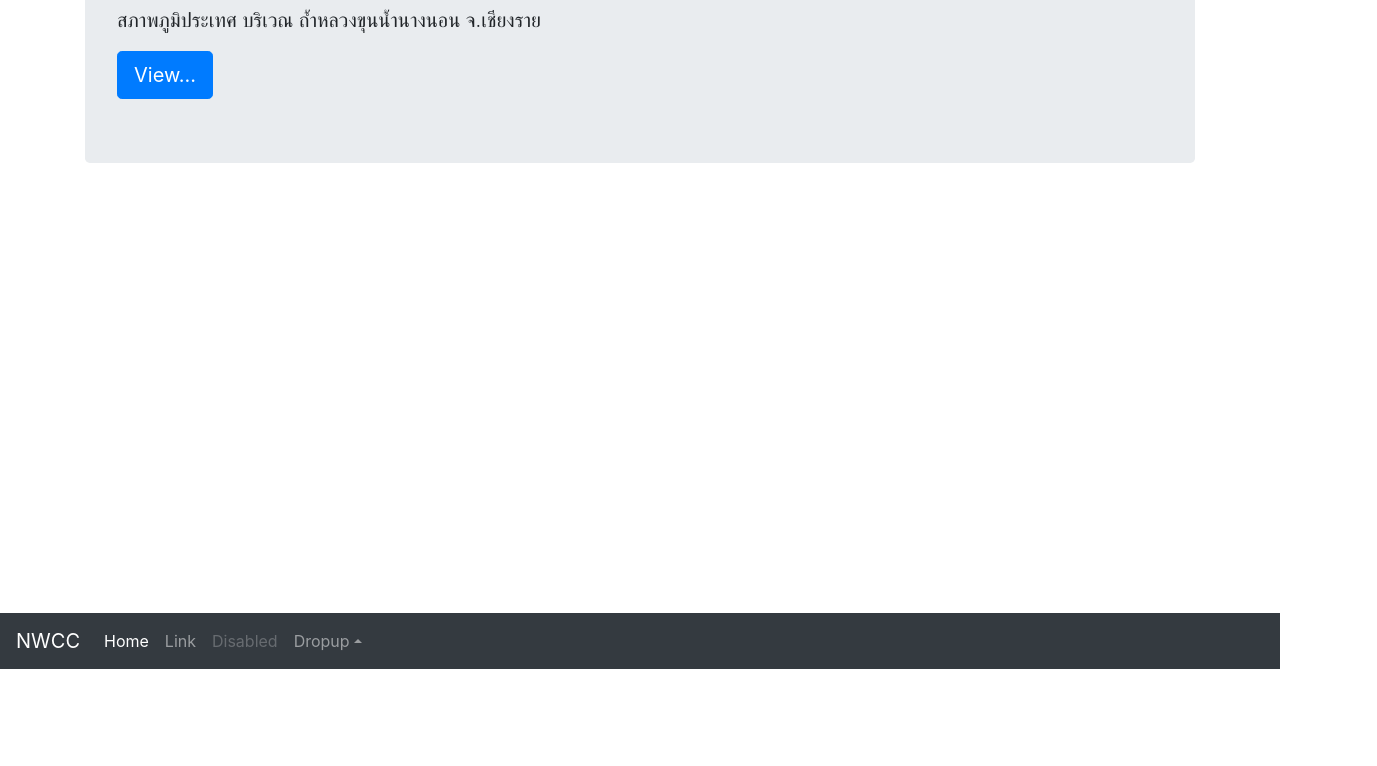
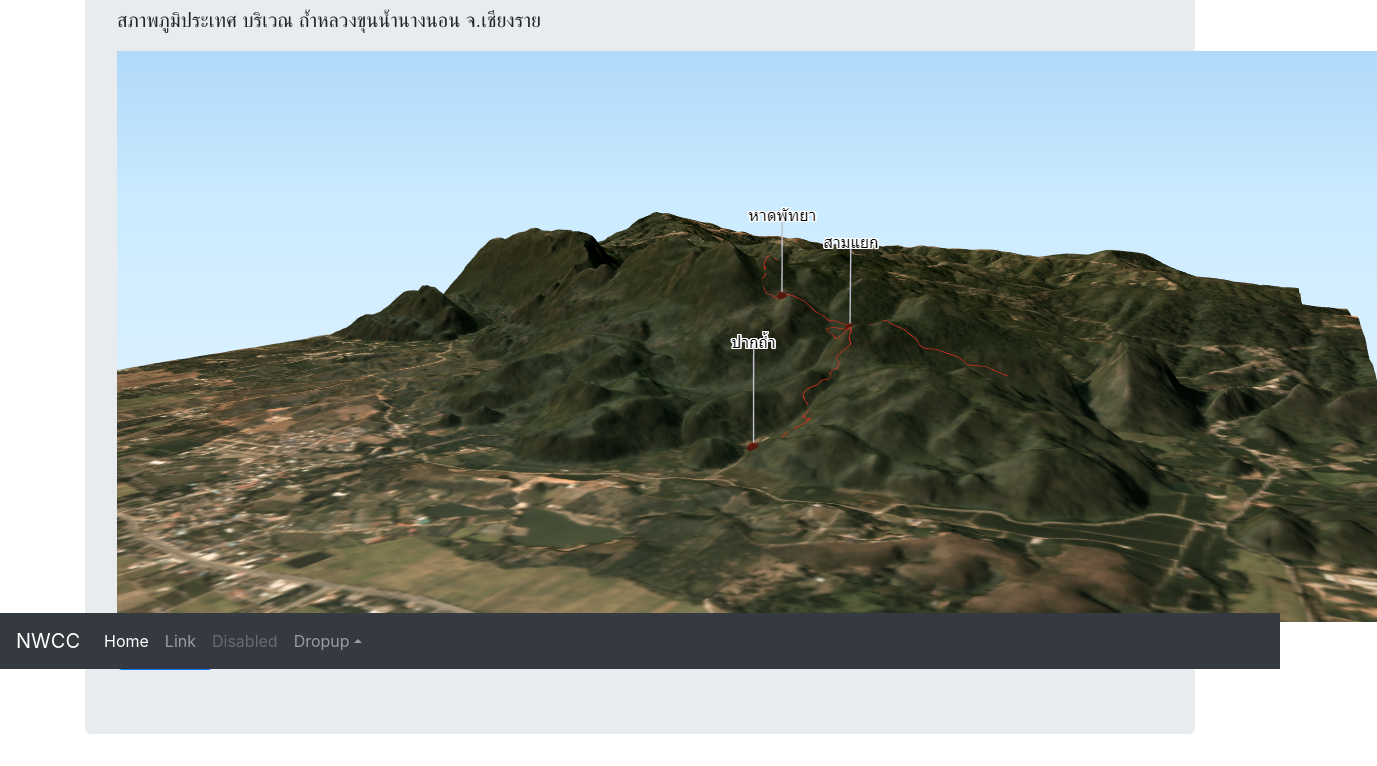
Before and after one commit to bird50/bird50.github.io, a plain HTML site: page 3d_nangnon/index.html in a window 1280 px wide. Shown: the part 131-897 px from the top of the page, 1377 px wide, since content can reach past the window. Before the commit the page ends 800 px from the top, so only its background shows below. Drawn offline with nearby package versions, Linux system fonts and the light colour scheme.

Commit message:
new 3d pic

```diff
--- a/3d_nangnon/index.html
+++ b/3d_nangnon/index.html
@@ -29,6 +29,7 @@ $(function(){
       <div class="jumbotron mt-3">
         <h1>3D Web map :ถ้ำหลวงขุนน้ำนางนอน</h1>
         <p class="lead">สภาพภูมิประเทศ บริเวณ  ถ้ำหลวงขุนน้ำนางนอน จ.เชียงราย</p>
+		<img src="images/3d_nangnon_cave.png">
         <a class="btn btn-lg btn-primary" href="#" role="button">View...</a>
       </div>
     </div>
```
Also changed, not shown: 3d_nangnon/images/3d_nangnon_cave.png (added).
